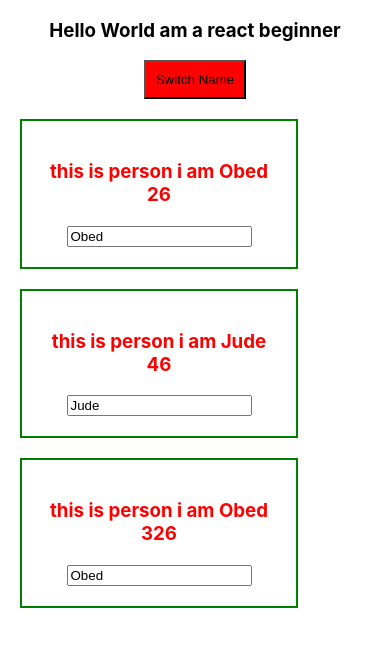
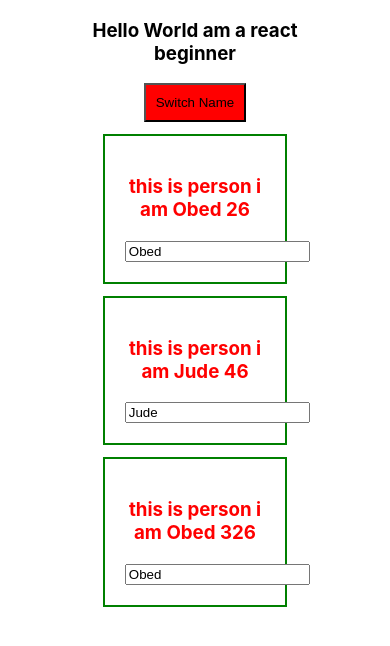
Before and after one commit to gaiyadev/React-course, a React (Create React App) app: page / in a window 390 px wide. Both pictures are taken after a click on the button "Switch Name". Shown: the top 646 px of the page. Built offline with nearby package versions, Linux system fonts and the light colour scheme.

Commit message:
add: use radium to scoped style component

```diff
--- a/src/App.css
+++ b/src/App.css
@@ -1,5 +1,7 @@
 .App {
   text-align: center;
+  margin: auto;
+  width: 60%;
 }
 
 
--- a/src/App.js
+++ b/src/App.js
@@ -1,6 +1,7 @@
 import React, { Component } from 'react';
 import './App.css';
 import './Person/Person.css';
+import Radium, { StyleRoot } from 'radium';
 import Person from './Person/Person';
 
 class App extends Component {
@@ -25,6 +26,7 @@
         ],
     })
   }
+
   changeNameHandler = (event, id) => {
     const personIndex = this.state.persons.findIndex(p => {
       return p.id === id;
@@ -67,7 +69,11 @@
       color: 'white',
       cursor: 'pointer',
       padding: '10px',
-      borderRadius: 'border-box'
+      borderRadius: 'border-box',
+      ':hover': {
+        backgroundColor: 'blue',
+        color: 'white'
+      }
     };
 
     let classes = [];
@@ -99,18 +105,23 @@
 
       style.backgroundColor = 'red'
       style.color = 'black'
+      style[':hover'] = {
+        backgroundColor: 'lightgrey',
+        color: 'white'
+      }
     }
 
     return (
+      <StyleRoot>
+        <div className="App">
+          <h3 className={classes.join(' ')} >Hello World am a react beginner</h3>
+          <button style={style} onClick={this.togglePerson}>Switch Name</button>
+          {persons}
 
-      <div className="App">
-        <h3 className={classes.join(' ')} >Hello World am a react beginner</h3>
-        <button style={style} onClick={this.togglePerson}>Switch Name</button>
-        {persons}
-
-      </div>
+        </div>
+      </StyleRoot>
     );
   }
 }
 
-export default App;
+export default Radium(App);
--- a/src/Person/Person.css
+++ b/src/Person/Person.css
@@ -1,9 +1,8 @@
 .Person {
     width: 60%;
-    margin: auto;
+    margin:  12px auto;
     border: 2px solid green;
     padding: 20px;
-    margin: 20px;
     color: red;
 }
 button {
@@ -12,3 +11,9 @@
     padding: 12px 10px;
 
 }
+
+/* @media(min-width: 500px) {
+    .Person {
+        width: 450px;
+    }
+} */
--- a/src/Person/Person.js
+++ b/src/Person/Person.js
@@ -1,9 +1,14 @@
 import React from 'react';
+import Radium from 'radium';
 
 const person = (props) => {
-
+    const style = {
+        ' @media(min - width: 500px)': {
+            width: '450px'
+        }
+    }
     return (
-        <div className="Person" >
+        <div className="Person" style={style} >
             <h3 onClick={props.click}>this is person  i am {props.name} {props.age} </h3>
             <p >{props.children}</p>
             <input type="text" onChange={props.change} value={props.name} />
@@ -12,4 +17,4 @@
 
 }
 
-export default person;
+export default Radium(person);
```
